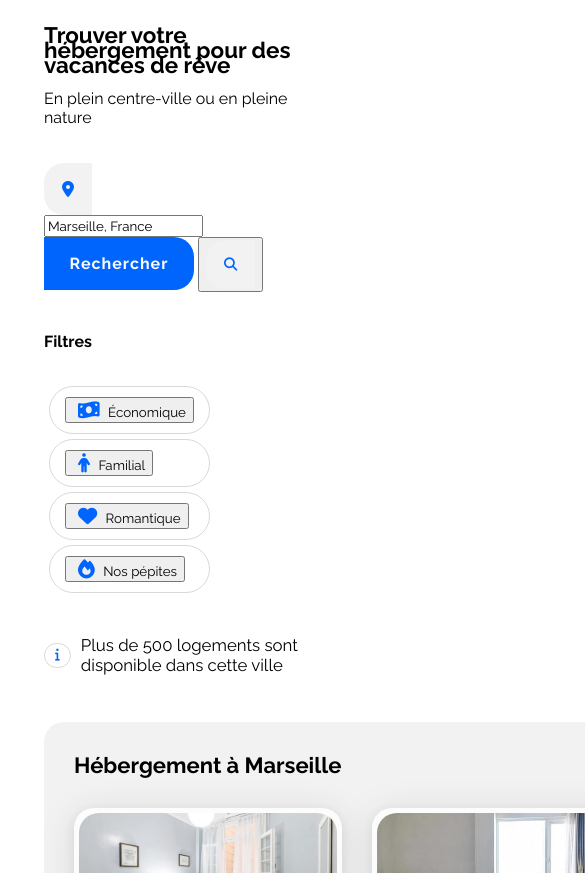
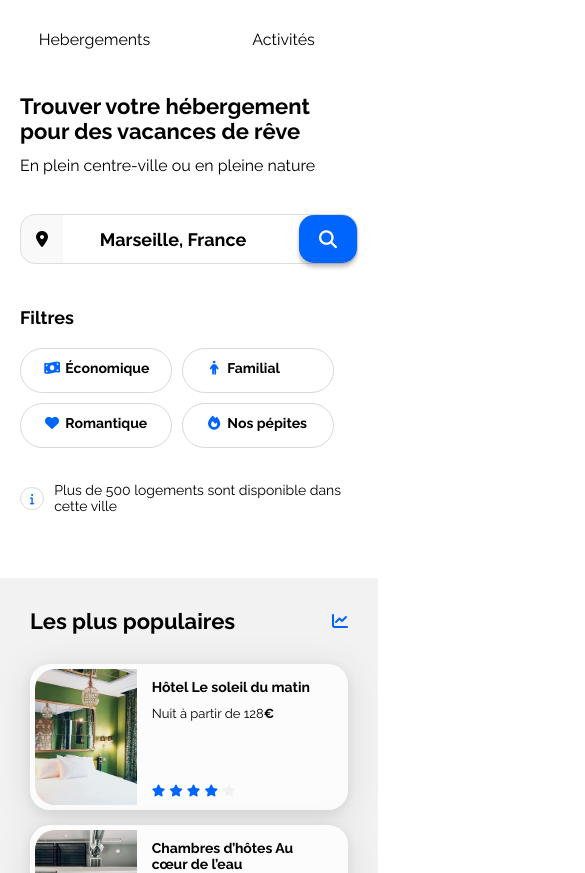
Before and after one commit to Magfoxx/Booki, a plain HTML site: page index.html in a window 390 px wide. Shown: the part 74-947 px from the top of the page, 585 px wide, since content can reach past the window. Drawn offline with Linux system fonts and the light colour scheme.

Commit message:
Ajout des assets au projets

```diff
--- a/assets/styles/mediaQuery.css
+++ b/assets/styles/mediaQuery.css
@@ -1,19 +1,19 @@
 @media screen and (max-width: 1024px) {
+  /******* Section Header *******/
 
   /******* Section Searchfilter ********/
+  /* Filtres*/
   .filterBar {
     flex-direction: column;
     align-items: start;
-    row-gap: 30px;
   }
 
   .filterBar p {
-    margin: 0;
+    margin-bottom: 10px;
+    ;
   }
 
-  .btn {
-    margin-right: 15px;
-  }
+
 
   /******** Section hebergement et populaires *********/
   .hebergements-and-populaires {
@@ -21,12 +21,12 @@
   }
 
   .hebergements {
-    min-width: 924px;
+    width: 100%;
     margin-top: 30px;
   }
 
   .populaires {
-    min-width: 924px;
+    width: 100%;
     width: 100%;
     margin-top: 50px;
 
@@ -63,5 +63,186 @@
 
 /* Small devices (phones, less than 768px) */
 @media (max-width: 767.98px) {
-  /* ... */
+
+  /********** Section Header ***********/
+
+  .main-container {
+    max-width: 767.98px;
+    padding: 0;
+  }
+
+  header {
+    flex-direction: column;
+    align-items: center;
+    height: 115px;
+  }
+
+  header img {
+    width: 121px;
+  }
+
+  nav {
+    width: 100%;
+  }
+
+  nav ul {
+    display: grid;
+    grid-template-columns: 1fr 1fr;
+    padding: 0;
+  }
+
+  nav ul li {
+    margin: 0 auto;
+    padding: 0 auto;
+  }
+
+  nav ul li:hover {
+    width: 100%;
+  }
+
+  nav ul li::before {
+    display: none;
+    /* Pour Masquer le content:"" */
+  }
+
+  nav ul li::after {
+    content: "";
+    background-color: var(--main-color);
+    position: absolute;
+    height: 3px;
+  }
+
+  /****** Section info-group *********/
+  .info-group {
+    margin: 30px 20px 0;
+  }
+
+  /* headline */
+  .headline {
+    padding-right: px;
+  }
+
+  /* formulaire de recherche */
+  #btn-search {
+    display: none;
+  }
+
+  #btn-search-phone {
+    display: inline-block;
+    border: none;
+    border-radius: 15px;
+    background-color: var(--main-color);
+    cursor: pointer;
+    height: 48px;
+    padding: 0 20px
+  }
+
+  #btn-search-phone i {
+    color: white;
+    font-size: 18px;
+  }
+
+  #btn-search-phone {
+    box-shadow: 0 4px 4px rgba(0, 0, 0, 0.25);
+  }
+
+  /* Section Filtres */
+
+  .btn-container {
+    flex-wrap: wrap;
+  }
+
+  .btn {
+    width: 120px;
+  }
+
+  .btn button {
+    font-size: 14px;
+  }
+
+  /* InfoBar*/
+  .infoBar {
+    margin-top: 20px;
+  }
+
+  .infoBar i {
+    font-size: 0.7rem;
+    padding: 5px 9px;
+  }
+
+  .infoBar p {
+    font-size: 14px;
+  }
+
+
+  /******** Section Hebergement et populaires **********/
+  .hebergements-and-populaires section {
+    border-radius: 0;
+  }
+
+  .hebergements-and-populaires section:first-child {
+    background-color: transparent;
+  }
+
+  /* Populaires */
+  .hebergements-and-populaires {
+    flex-direction: column-reverse;
+  }
+
+  .populaires {
+    display: flex;
+    flex-direction: column;
+  }
+
+  .populaires-cards {
+    display: flex;
+    flex-direction: column;
+    margin-top: 15px;
+  }
+
+  .populaires-cards .card {
+    margin-top: 15px;
+  }
+
+  .populaires-cards a {
+    width: 100%;
+  }
+
+  /* Hébergements */
+  .hebergement-cards {
+    display: flex;
+    flex-direction: column;
+    gap: 15px;
+  }
+
+  .hebergements-cards a {
+    width: 100%;
+  }
+
+  /******* Section Activités *******/
+  .activites {}
+
+  .activites-cards {
+    flex-direction: column;
+    gap: 15px;
+  }
+
+  .activites-cards a {
+    width: 100%;
+  }
+
+
+  .activites-cards .card {
+    height: 200px;
+  }
+
+  .activites-cards .card img {
+    height: 141px;
+  }
+
+  /******** Section Footer ********/
+  footer {
+    display: flex;
+    flex-direction: column;
+  }
 }
--- a/assets/styles/section-search-filter.css
+++ b/assets/styles/section-search-filter.css
@@ -1,50 +1,68 @@
-/************ SearchBar *************/
+/* Headline */
 .info-group {
   display: flex;
   flex-direction: column;
 }
 
-h1 {
-  font-size: 1.4rem;
+.headline {
   line-height: 15px;
 }
 
-form {
+.headline h1 {
+  font-size: 22px;
+  line-height: 25px;
+}
+
+.headline p {
+  font-size: 16px;
+  margin-top: 0;
+}
+
+/* Search-bar */
+.search-bar {
   display: flex;
   align-items: center;
-  margin: 20px 0;
+  border: 1px solid #ddd;
+  border-radius: 15px;
+  max-width: 377px;
+  max-height: 50px;
+  background-color: #f9f9f9;
+  margin: 25px 0;
+
 }
 
-form i {
-  color: rgb(8, 8, 8);
-  background-color: var(--main-bg-color);
-  border-radius: 20px 0 0 20px;
-  padding: 18px;
+.location-icon i {
+  color: black;
+  padding: 0 15px;
+  border: none;
 }
 
-#search {
+.search-bar input {
+  background-color: white;
+  height: 48px;
+  border: none;
   outline: none;
-  padding: 16px;
-  width: 190px;
-  border: none;
-  border-top: 1px solid var(--main-bg-color);
-  border-bottom: 1px solid var(--main-bg-color);
+  font-size: 18px;
+  font-weight: 700;
   text-align: center;
-  font-size: 1rem;
-  font-weight: bold;
+  width: 100%;
 }
 
 #btn-search {
+  border: none;
+  border-radius: 0 15px 15px 0;
   background-color: var(--main-color);
-  color: rgb(252, 252, 252);
-  border: none;
-  border-radius: 0 20px 20px 0;
-  width: 150px;
-  font-size: 1rem;
-  font-weight: 600;
-  letter-spacing: 1px;
-  padding: 17px;
+  color: white;
+  font-size: 18px;
+  font-weight: 700;
   cursor: pointer;
+  outline: none;
+  height: 48px;
+  padding: 0 15px
+}
+
+#btn-search-phone {
+  display: none;
 }
 
 /************** FilterBar **************/
@@ -52,32 +70,43 @@ form i {
 .filterBar {
   display: flex;
   align-items: center;
-  font-weight: bold;
-  gap: 15px;
-  margin: 20px 0;
+  gap: 10px;
+  font-weight: 700;
+  font-size: 18px;
+}
+
+.btn-container {
+  display: flex;
+  gap: 10px;
+}
+
+.btn {
+  display: flex;
+  align-items: center;
+  gap: 5px;
+  border: 1px solid var(--main-border-color);
+  border-radius: 25px;
+  padding: 10px 15px;
+
+}
+
+.btn button {
+  background-color: transparent;
+  border: none;
+  font-size: 17px;
+  font-weight: 700;
 }
 
 .btn i {
-  margin: 0 5px;
-  font-size: 1.2rem;
-}
-
-.btn {
-  cursor: pointer;
-  font-size: 15px;
-  font-weight: 600;
-  letter-spacing: 1px;
-  padding: 10px 15px;
-  background-color: transparent;
-  border: 1px solid var(--main-border-color);
-  border-radius: 25px;
-  margin: 5px;
-  transition: 0.2s;
+  width: 20px;
+  height: 20px;
 }
 
 .btn:hover {
   background-color: var(--filter-bg-color);
 }
+
+
 
 .infoBar {
   display: flex;
@@ -93,5 +122,5 @@ form i {
 
 .infoBar p {
   padding-left: 10px;
-  font-size: 1.05rem;
+  font-size: 16px;
 }
```
